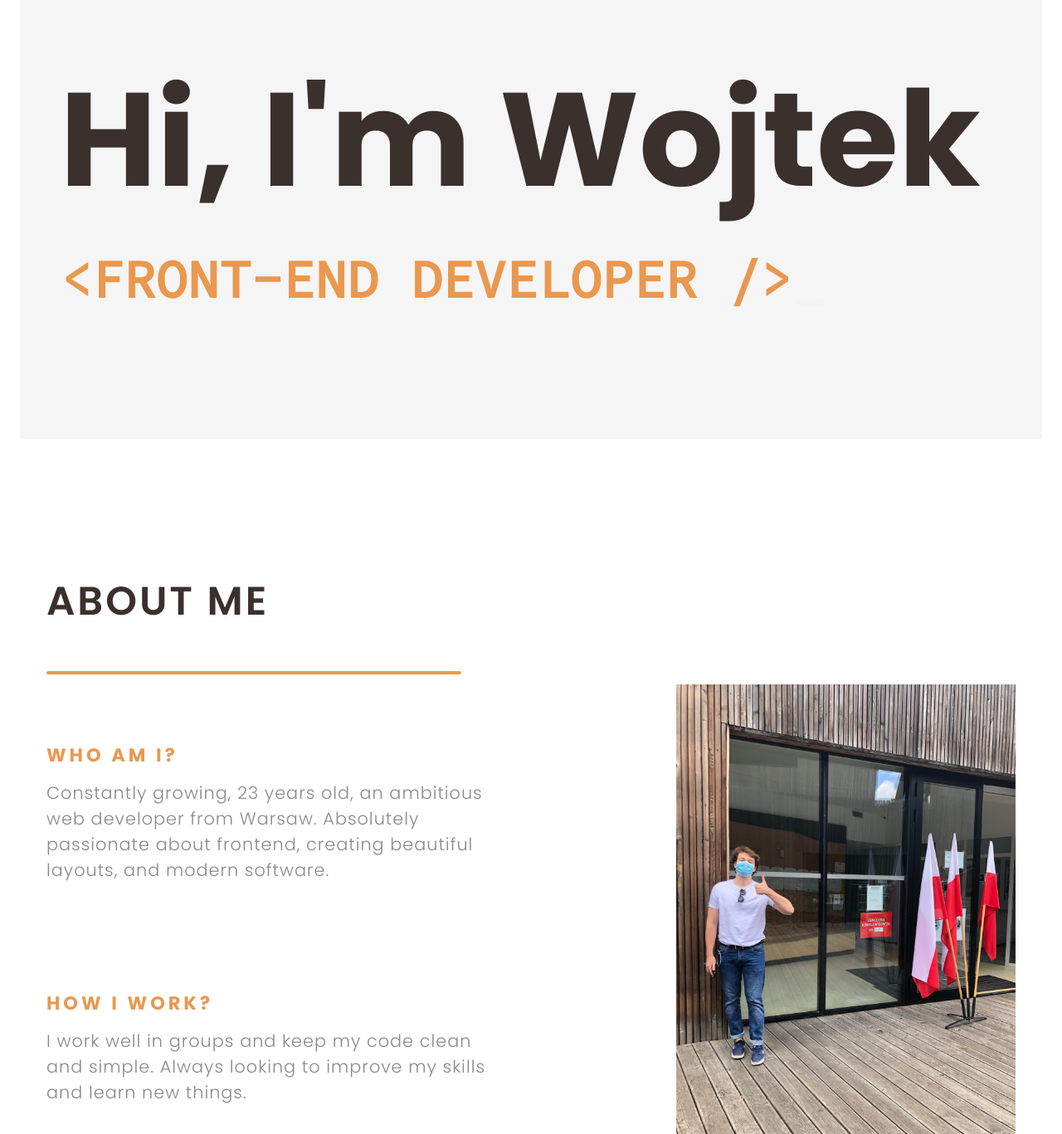
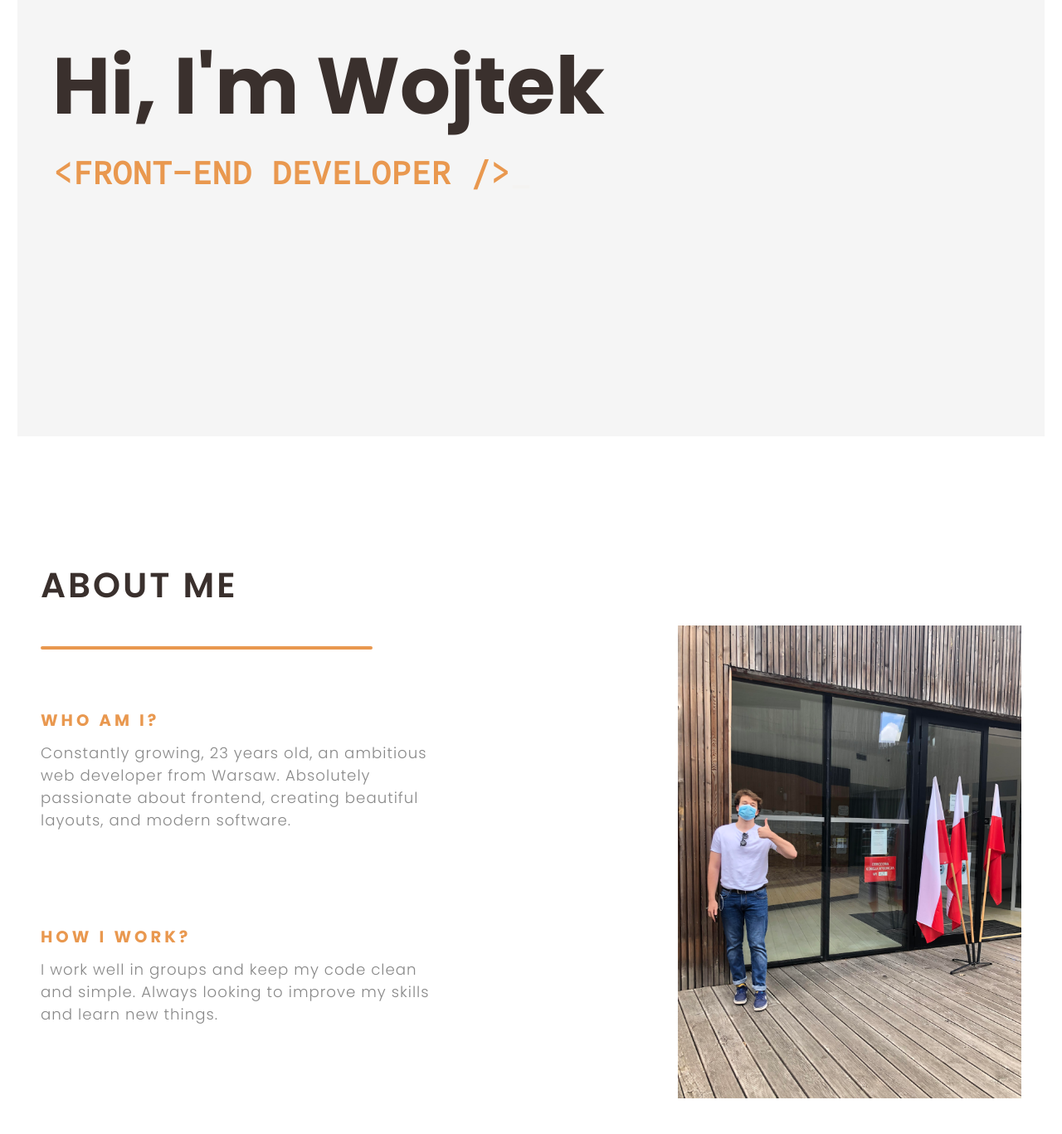
Before and after one commit to Wojstan/ws-portfolio, a Next.js app: page / in a window 1280 px wide. Shown: the part 263-1630 px from the top of the page at 83% size. Built offline with nearby package versions, Linux system fonts and the light colour scheme.

Commit message:
Add mobile font size and api changes

```diff
--- a/app/components/elements/Separator/Separator.module.css
+++ b/app/components/elements/Separator/Separator.module.css
@@ -1,7 +1,7 @@
 .separator {
   margin: 4vh 0;
   background-color: #e9984f;
-  max-width: 500px;
+  max-width: 400px;
   height: 4px;
   border-radius: 4px;
 }
--- a/app/services/data/projectData.json
+++ b/app/services/data/projectData.json
@@ -39,7 +39,7 @@
     "title": "The Cryptohouse",
     "ghLink": "https://github.com/Wojstan/crypto-app",
     "theme": "#1890FF",
-    "about": "The application was designed to monitor the values of cryptocurrencies. It works in conjunction with the Coinranking API. The application presents the current exchange rates and some important statistics. Data are also presented on charts, using the Chart.js library.",
+    "about": "The application was designed to monitor the values of cryptocurrencies. It works in conjunction with the Coinranking API and presents the current exchange rates and some important statistics. Data are also presented on charts, using the Chart.js library.",
     "video": "/video/crypto.mp4",
     "techstack": [
       {
@@ -63,25 +63,5 @@
         "img": "/img/tech/chartjs-icon.svg"
       }
     ]
-  },
-  {
-    "id": 3,
-    "title": "My Cocktails",
-    "ghLink": "",
-    "theme": "#F79489",
-    "about": "The application was designed for Chelsea F.C. supporters. It gets the data from Football API, to present fixtures, Premier League table, and more. The application also uses a node API with Express and Mongoose, to connect with the MongoDB database where lineups and player ratings can be stored. The user can use the CRUD methods to modify the lineup or the ratings.",
-    "video": "/video/food.mp4",
-    "techstack": [
-      {
-        "name": "Next",
-        "position": "Tech 1",
-        "img": "/img/tech/next-icon.svg"
-      },
-      {
-        "name": "TypeScript",
-        "position": "Tech 2",
-        "img": "/img/tech/ts-icon.svg"
-      }
-    ]
   }
 ]
--- a/styles/globals.css
+++ b/styles/globals.css
@@ -32,7 +32,7 @@ h5 {
 
 h1 {
   font-weight: 700;
-  font-size: 10rem;
+  font-size: 12vh;
   margin-top: 22vh;
   margin-bottom: 0.5rem;
 }
@@ -53,7 +53,7 @@ h2 span {
 h3 {
   font-family: "Source Code Pro", monospace;
   color: var(--sub-color);
-  font-size: 4rem;
+  font-size: 5vh;
 }
 
 h4 {
@@ -240,16 +240,12 @@ button {
   article {
     max-width: 35rem;
   }
+  html {
+    font-size: 14px;
+  }
 }
 
 @media screen and (max-width: 1260px) {
-  h1 {
-    margin-top: 16rem;
-    font-size: 7rem;
-  }
-  h3 {
-    font-size: 2.4rem;
-  }
   .flex-between {
     flex-direction: column;
     align-items: center;
```
